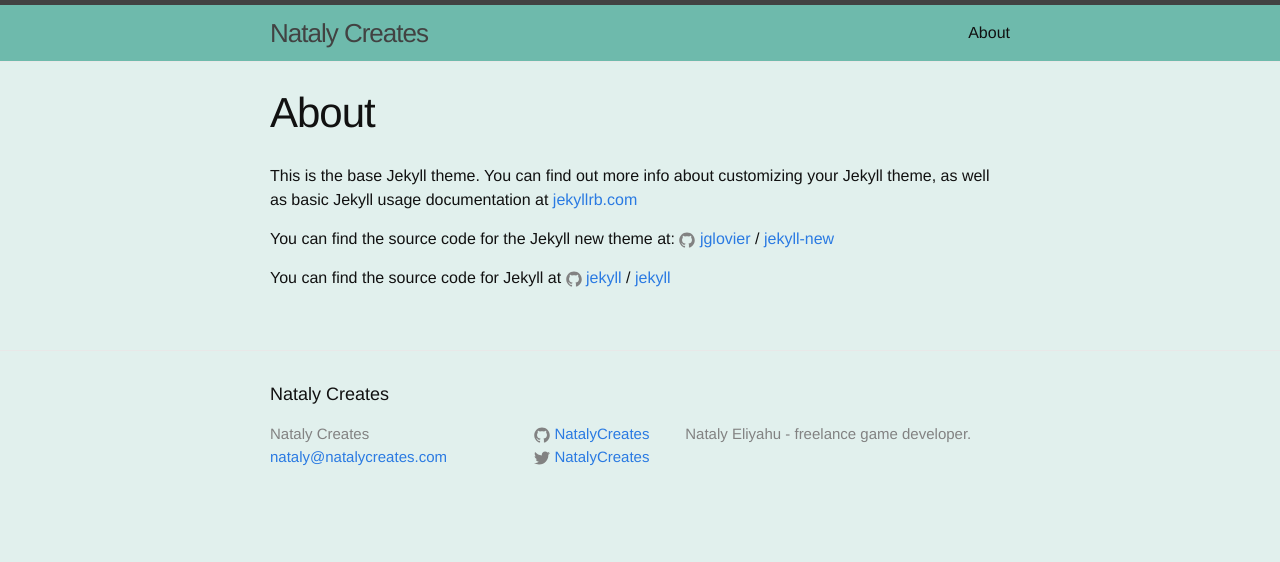
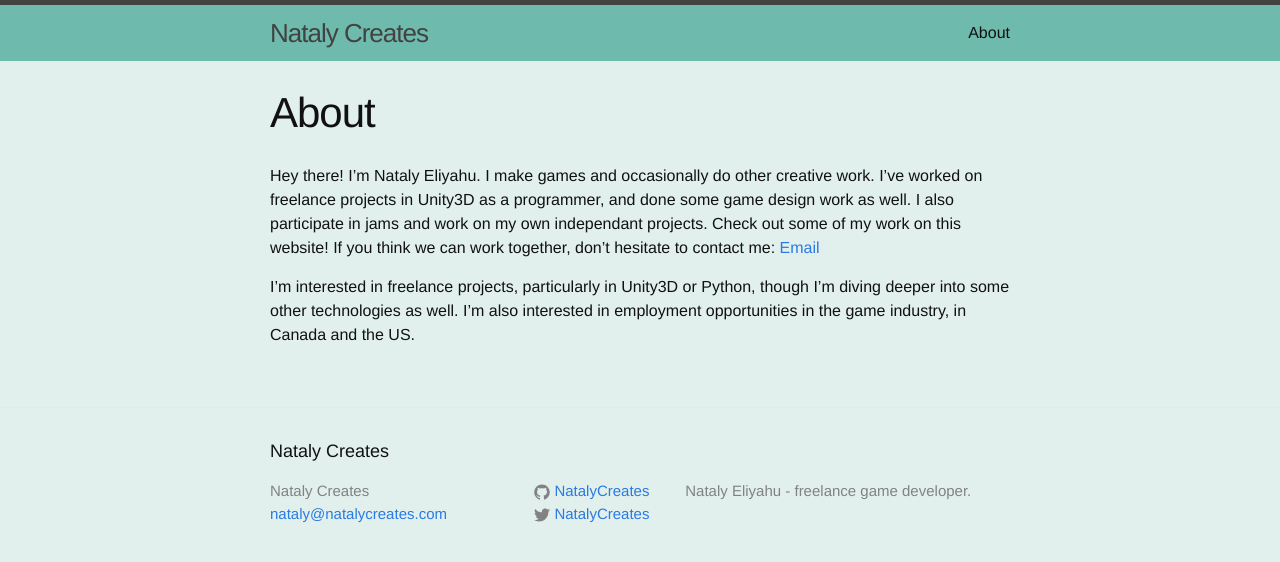
Before and after one commit to NatalyCreates/NatalyCreates.github.io, a Jekyll site: the page built from about.md, in a window 1280 px wide. Shown: the top 562 px of the page. Built offline with Jekyll 4.4.1, drawn with Linux system fonts in a browser that asks for light colours.

Commit message:
added a game page for iham, display all games on homepage, display only nav pages in nav bar, remove posts and rss feed, add about page, add categories and tags

```diff
--- a/_config.yml
+++ b/_config.yml
@@ -17,3 +17,6 @@
 
 # Build settings
 markdown: kramdown
+
+categories: [games, navigate]
+tags: [games, jam, ggj, freelance]
--- a/_includes/header.html
+++ b/_includes/header.html
@@ -14,9 +14,9 @@
       </a>
 
       <div class="trigger">
-        {% for my_page in site.pages %}
-          {% if my_page.title %}
-          <a class="page-link" href="{{ my_page.url | prepend: site.baseurl }}">{{ my_page.title }}</a>
+        {% for page in site.pages %}
+          {% if page.categories contains 'navigate' %}
+          <a class="page-link" href="{{ page.url | prepend: site.baseurl }}">{{ page.title }}</a>
           {% endif %}
         {% endfor %}
       </div>
--- a/about.md
+++ b/about.md
@@ -1,15 +1,17 @@
 ---
 layout: page
 title: About
+categories: navigate
 permalink: /about/
 ---
 
-This is the base Jekyll theme. You can find out more info about customizing your Jekyll theme, as well as basic Jekyll usage documentation at [jekyllrb.com](http://jekyllrb.com/)
+Hey there! I'm Nataly Eliyahu. I make games and occasionally do other creative work.
+I've worked on freelance projects in Unity3D as a programmer, and done some game design work as well.
+I also participate in jams and work on my own independant projects.
+Check out some of my work on this website! If you think we can work together, don't hesitate to contact me:
+[Email][]
 
-You can find the source code for the Jekyll new theme at:
-{% include icon-github.html username="jglovier" %} /
-[jekyll-new](https://github.com/jglovier/jekyll-new)
+I'm interested in freelance projects, particularly in Unity3D or Python, though I'm diving deeper into some other technologies as well.
+I'm also interested in employment opportunities in the game industry, in Canada and the US.
 
-You can find the source code for Jekyll at
-{% include icon-github.html username="jekyll" %} /
-[jekyll](https://github.com/jekyll/jekyll)
+[Email]: mailto:nataly@natalycreates.com
```
Also changed, not shown: _posts/2016-02-16-welcome-to-jekyll.markdown (deleted, +0 -25 lines), feed.xml (deleted, +0 -30 lines), games/i-have-a-mouth-and-i-must-clean.markdown (added, +8 -0 lines), index.html (+10 -13 lines).
